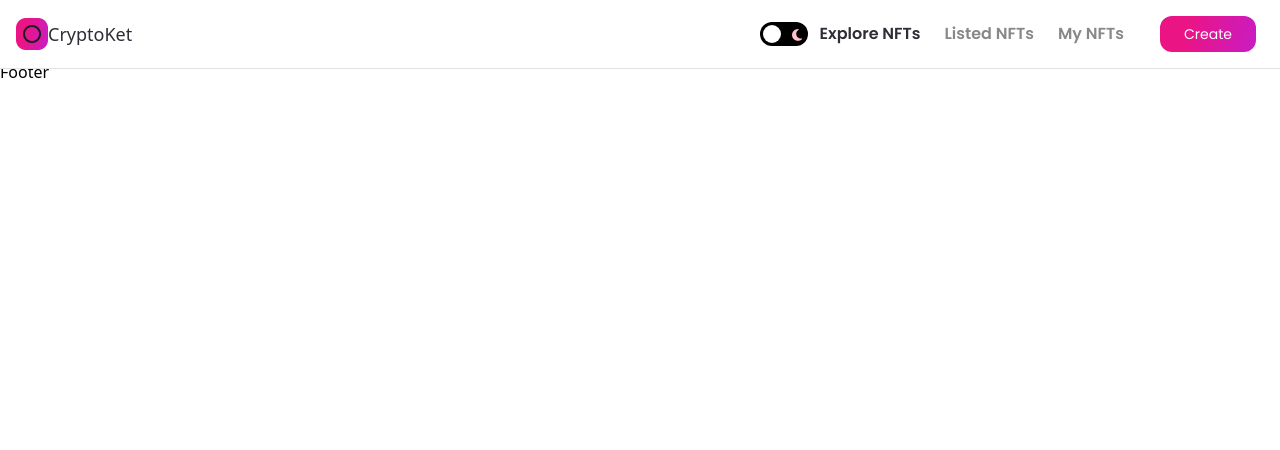
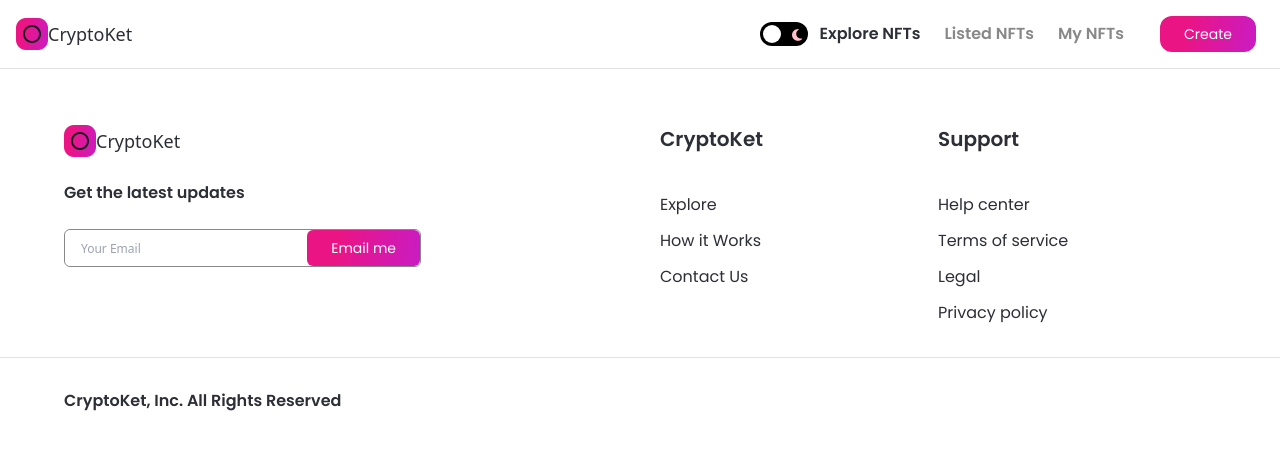
Before and after one commit to Defisto7/jsm_nft, a Next.js app: page / in a window 1280 px wide. Shown: the top 450 px of the page. Built offline with nearby package versions, Linux system fonts and the light colour scheme.

Commit message:
Master
add footer

```diff
--- a/components/Footer.jsx
+++ b/components/Footer.jsx
@@ -1,7 +1,71 @@
-import React from 'react';
+import Image from 'next/image';
+import { useTheme } from 'next-themes';
 
-const Footer = () => (
-  <div>Footer</div>
+import images from '../assets';
+import { Button } from '.';
+
+const FooterLinks = ({ heading, items }) => (
+  <div className="flex-1 justify-start items-start">
+    <h3 className="font-poppins dark:text-white text-nft-black-1 font-semibold text-xl mb-10">{heading}</h3>
+    {items.map((item, index) => (
+      <p key={index} className="font-poppins dark:text-white text-nft-black-1 font-normal text-base cursor-pointer dark:hover:text-nft-gray-1 hover:text-nft-black-1 my-3">{item}</p>
+    ))}
+  </div>
 );
 
+const Footer = () => {
+  const { theme } = useTheme();
+
+  return (
+    <footer className="flexCenter flex-col border-t dark:border-nft-black-1 border-nft-gray-1 sm:py-8 py-16">
+      <div className="w-full minmd:w-4/5 flex flex-row md:flex-col sm:px-4 px-16">
+        <div className="flexStart flex-1 flex-col">
+          <div className="flexCenter cursor-pointer">
+            <Image
+              src={images.logo02}
+              objectFit="contain"
+              width={32}
+              height={32}
+              alt="logo"
+            />
+            <p className="dark:text-white text-nft-black-1 font-semibolt text-lg">
+              CryptoKet
+            </p>
+          </div>
+          <p className="font-poppins dark:text-white text-nft-black-1 font-semibold text-base mt-6">Get the latest updates</p>
+          <div className="flexBetween md:w-full minlg:w-557 w-357 mt-6 dark:bg-nft-black-2 bg-white border dark:border-nft-black-2 border-nft-gray-2 rounded-md">
+            <input type="email" placeholder="Your Email" className="h-full flex-1 w-full dark:bg-nft-black-2 bg-white px-4 rounded-md dark:text-white text-nft-black-1 font-normal text-xs minlg:text-lg outline-none" />
+            <div className="flex-initial">
+              <Button btnName="Email me" classStyles="rounded-md" />
+            </div>
+          </div>
+        </div>
+        <div className="flex-1 flexBetweenStart flex-wrap ml-10 md:ml-0 md:mt-8">
+          <FooterLinks heading="CryptoKet" items={['Explore', 'How it Works', 'Contact Us']} />
+          <FooterLinks heading="Support" items={['Help center', 'Terms of service', 'Legal', 'Privacy policy']} />
+        </div>
+      </div>
+      <div className="flexCenter w-full mt-5 border-t dark:border-nft-black-1 border-nft-gray-1 sm:px-4 px-16">
+        <div className="flexBetween flex-row w-full minmd:w-4/5 sm:flex-col mt-7">
+          <p className="font-poppins dark:text-white text-nft-black-1 font-semibold text-base">CryptoKet, Inc. All Rights Reserved</p>
+          <div className="flex flex-row sm:mt-4">
+            {[images.instagram, images.twitter, images.telegram, images.discord].map((image, index) => (
+              <div className="mx-2 cursor-pointer" key={index}>
+                <Image
+                  src={image}
+                  objectFit="contain"
+                  width={24}
+                  height={24}
+                  alt="social"
+                  className={theme === 'light' && 'filter invert'}
+                />
+              </div>
+            ))}
+          </div>
+        </div>
+      </div>
+    </footer>
+  );
+};
+
 export default Footer;
```
